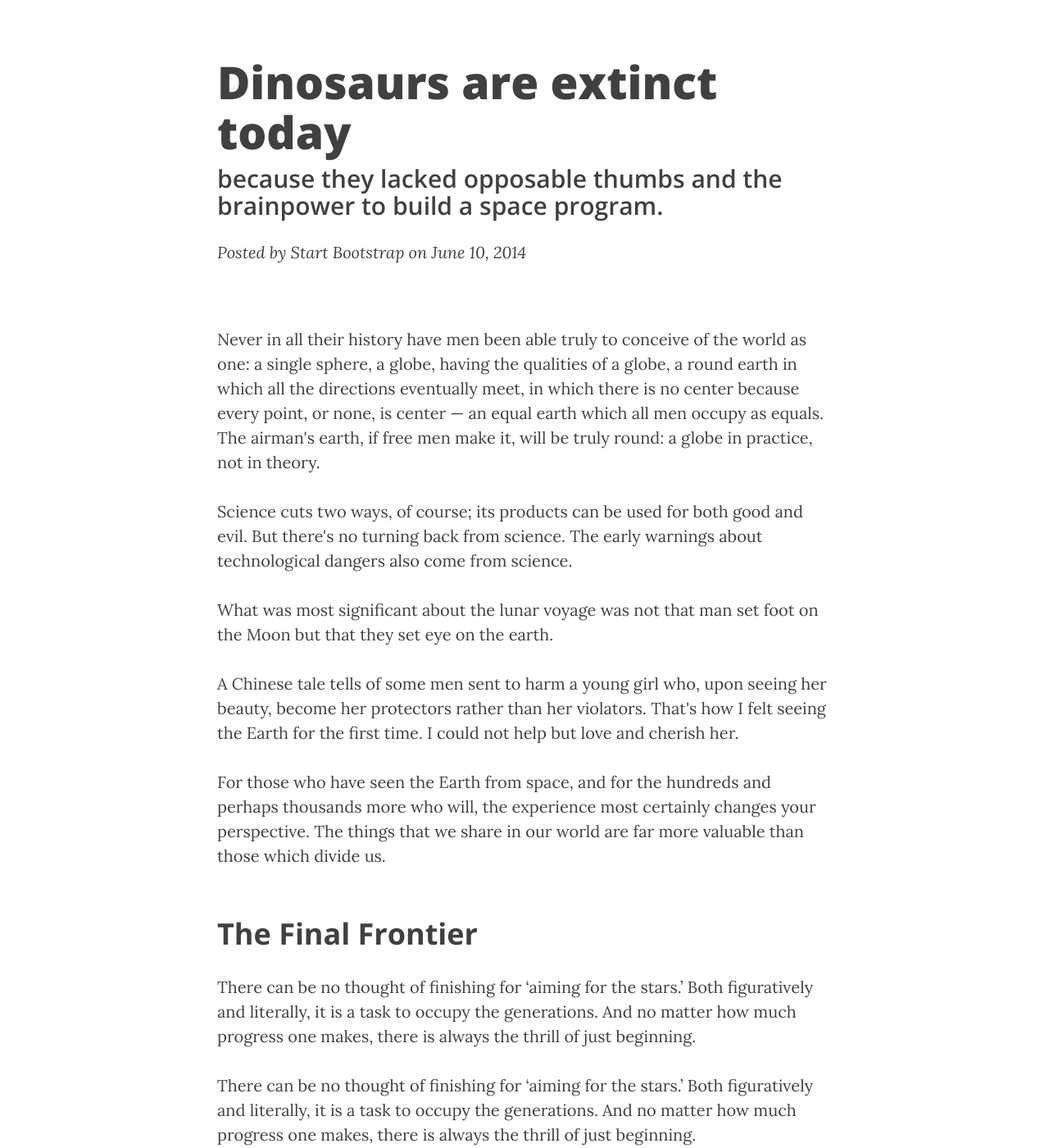
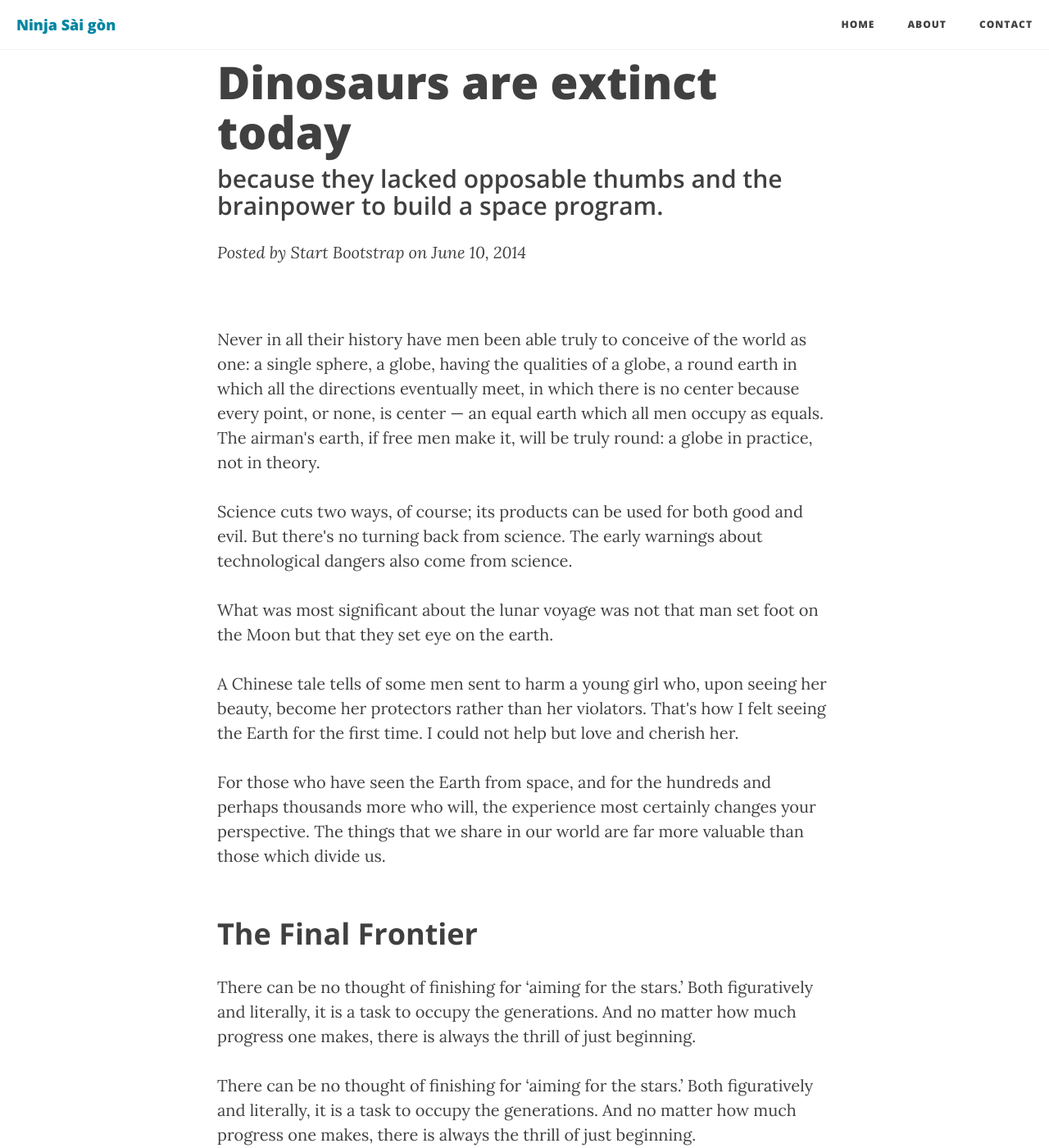
Before and after one commit to jsforice/jsforice.github.io, a Jekyll site: the page built from _posts/2014-06-10-dinosaurs.markdown, in a window 1280 px wide and 1400 px high. Shown: the whole window at 82% size. Built offline with Jekyll 4.4.1, drawn with Linux system fonts in a browser that asks for light colours; nearby versions of some CDN libraries.

Commit message:
Rebuild source

```diff
--- a/_includes/head.html
+++ b/_includes/head.html
@@ -13,7 +13,7 @@
     <link rel="stylesheet" href="{{ "/css/bootstrap.min.css" | prepend: site.baseurl }}">
 
     <!-- Custom CSS -->
-    <link rel="stylesheet" href="{{ "/css/clean-blog.css" | prepend: site.baseurl }}">
+    <link rel="stylesheet" href="{{ "/css/clean-blog.min.css" | prepend: site.baseurl }}">
 
     <!-- Pygments Github CSS -->
     <link rel="stylesheet" href="{{ "/css/syntax.css" | prepend: site.baseurl }}">
--- a/_includes/nav.html
+++ b/_includes/nav.html
@@ -1,5 +1,5 @@
 <!-- Navigation -->
-<nav class="navbar navbar-default navbar-custom navbar-fixed-top">
+<nav class="navbar navbar-default navbar-custom navbar-fixed-top is-visible is-fixed">
     <div class="container-fluid">
         <!-- Brand and toggle get grouped for better mobile display -->
         <div class="navbar-header page-scroll">
--- a/_layouts/post.html
+++ b/_layouts/post.html
@@ -3,7 +3,7 @@
 ---
 
 <!-- Post Header -->
-<header class="intro-header">
+<header class="post intro-header">
     <div class="container">
         <div class="row">
             <div class="col-lg-8 col-lg-offset-2 col-md-10 col-md-offset-1">
--- a/css/clean-blog.css
+++ b/css/clean-blog.css
@@ -141,12 +141,25 @@
 .intro-header .post-heading,
 .intro-header .page-heading {
   padding: 100px 0 50px;
-  color: #404040;
+  color: white;
 }
 @media only screen and (min-width: 768px) {
   .intro-header .site-heading,
   .intro-header .post-heading,
   .intro-header .page-heading {
+    padding: 150px 0;
+  }
+}
+.intro-header.post .site-heading,
+.intro-header.post .post-heading,
+.intro-header.post .page-heading {
+  padding: 50px 0 0;
+  color: #404040;
+}
+@media only screen and (min-width: 768px) {
+  .intro-header.post .site-heading,
+  .intro-header.post .post-heading,
+  .intro-header.post .page-heading {
     padding: 50px 0 0;
   }
 }
--- a/js/clean-blog.js
+++ b/js/clean-blog.js
@@ -1023,8 +1023,12 @@
             },
             function() {
                 var currentTop = $(window).scrollTop();
+
+                if(currentTop <= 0) {
+                    $('.navbar-custom').addClass('is-visible is-fixed');
+                }
                 //check if user is scrolling up
-                if (currentTop < this.previousTop) {
+                else if (currentTop < this.previousTop) {
                     //if scrolling up...
                     if (currentTop > 0 && $('.navbar-custom').hasClass('is-fixed')) {
                         $('.navbar-custom').addClass('is-visible');
```
Also changed, not shown: less/clean-blog.less (+14 -0 lines), css/clean-blog.min.css, js/clean-blog.min.js.
